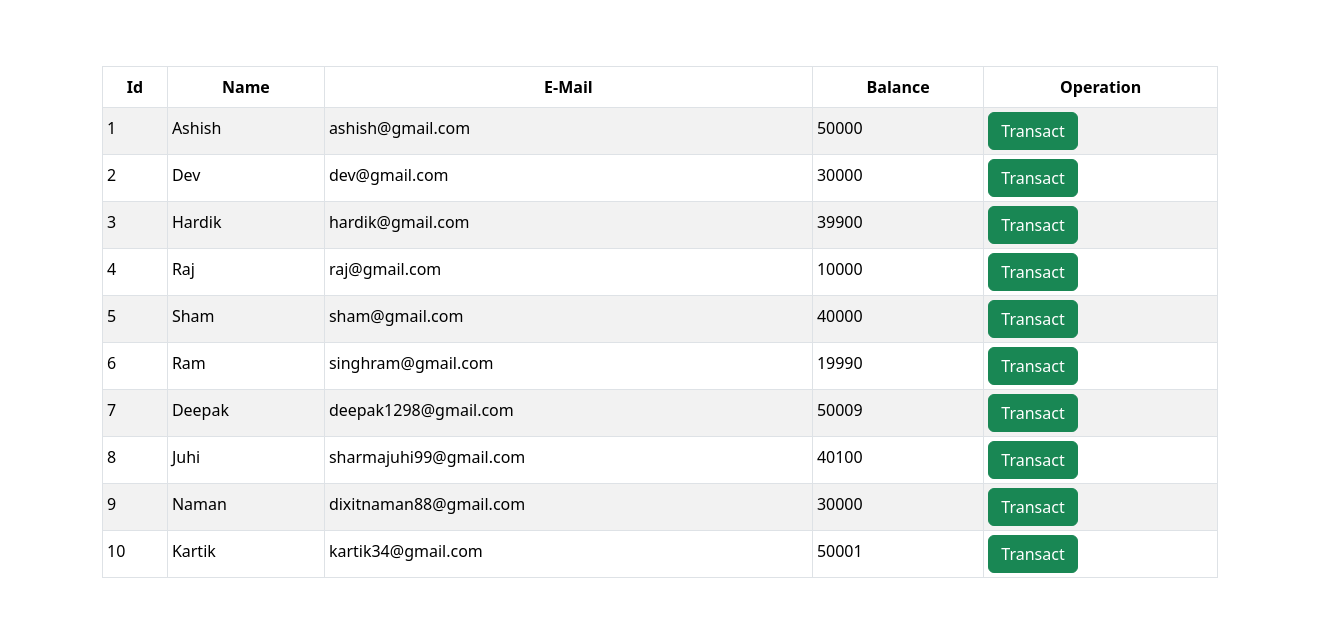
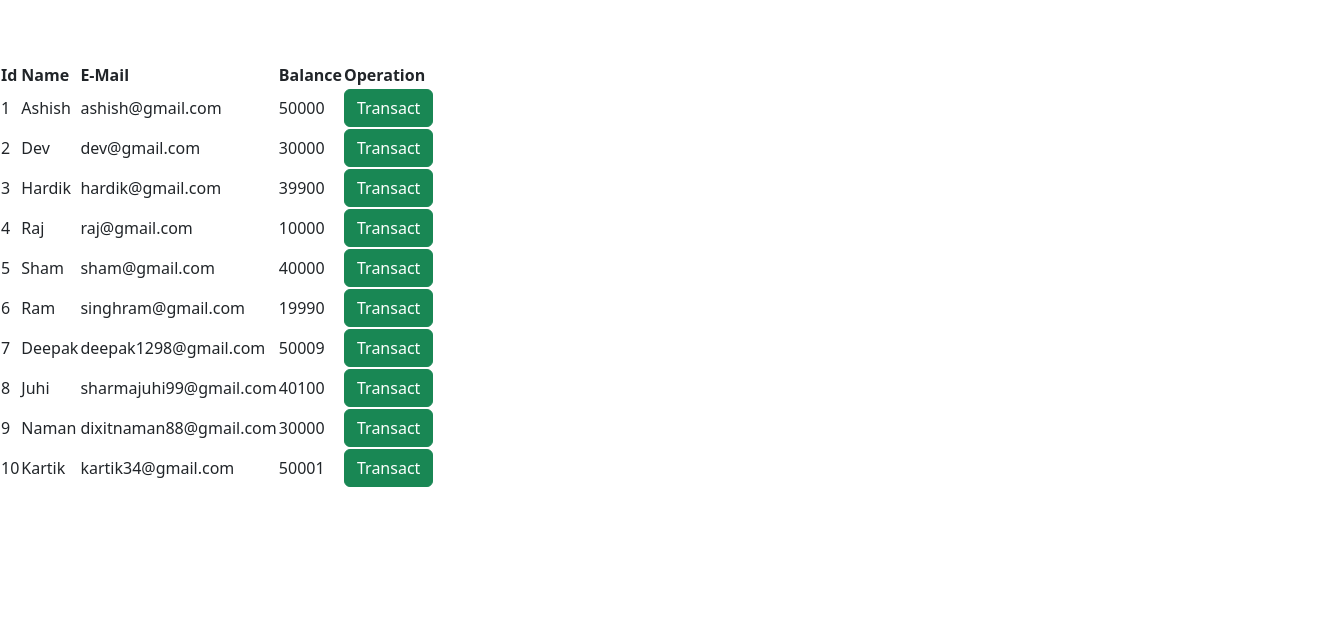
Before and after one commit to Asra25/Bank, a PHP site: page /transfer_money.php in a window 1320 px wide; the page is wider, and only the part inside the window is pictured. Shown: the top 617 px of that part. Run offline with PHP 8.4, Linux system fonts and the light colour scheme; data comes from the database, SQL or seed files in the repository; some libraries are stand-ins or nearby versions.

Commit message:
Update transfer_money.php

```diff
--- a/sparks_bank-main/transfer_money.php
+++ b/sparks_bank-main/transfer_money.php
@@ -6,20 +6,18 @@
 
 <?php include('nav.php'); ?>
 
-<div class="container">
-<font face=Adobe Gothic Std"font size="5"font color="red"><b><marquee><h1>Transfer Money</h1></marquee></b></font>
+<marquee><h1>Transfer Money</h1></marquee></font>
         <br>
             <div class="row">
                 <div class="col">
-                    <div class="table-responsive-sm">
-                    <table class="table table-hover table-sm table-striped table-condensed table-bordered">
+                    <table>
                         <thead>
                             <tr>
-                            <th scope="col" class="text-center py-2">Id</th>
-                            <th scope="col" class="text-center py-2">Name</th>
-                            <th scope="col" class="text-center py-2">E-Mail</th>
-                            <th scope="col" class="text-center py-2">Balance</th>
-                            <th scope="col" class="text-center py-2">Operation</th>
+                            <th >Id</th>
+                            <th>Name</th>
+                            <th>E-Mail</th>
+                            <th>Balance</th>
+                            <th>Operation</th>
                             </tr>
                         </thead>
                         <tbody>
@@ -27,10 +25,10 @@
                     while($rows=mysqli_fetch_assoc($result)){
                 ?>
                     <tr>
-                        <td class="py-2"><?php echo $rows['id'] ?></td>
-                        <td class="py-2"><?php echo $rows['name']?></td>
-                        <td class="py-2"><?php echo $rows['email']?></td>
-                        <td class="py-2"><?php echo $rows['balance']?></td>
+                        <td><?php echo $rows['id'] ?></td>
+                        <td><?php echo $rows['name']?></td>
+                        <td><?php echo $rows['email']?></td>
+                        <td><?php echo $rows['balance']?></td>
                         <td><a href="selectuserdetail.php?id= <?php echo $rows['id'] ;?>"> <button type="button" class="btn btn-success">Transact</button></a></td>
                     </tr>
                 <?php
@@ -43,8 +41,6 @@
                 </div>
             </div>
          </div>
-         <script src="https://code.jquery.com/jquery-3.5.1.slim.min.js" integrity="sha384-DfXdz2htPH0lsSSs5nCTpuj/zy4C+OGpamoFVy38MVBnE+IbbVYUew+OrCXaRkfj" crossorigin="anonymous"></script>
-<script src="https://cdn.jsdelivr.net/npm/bootstrap@4.5.3/dist/js/bootstrap.bundle.min.js" integrity="sha384-ho+j7jyWK8fNQe+A12Hb8AhRq26LrZ/JpcUGGOn+Y7RsweNrtN/tE3MoK7ZeZDyx" crossorigin="anonymous"></script>
 
 </body>
 </html>
```
